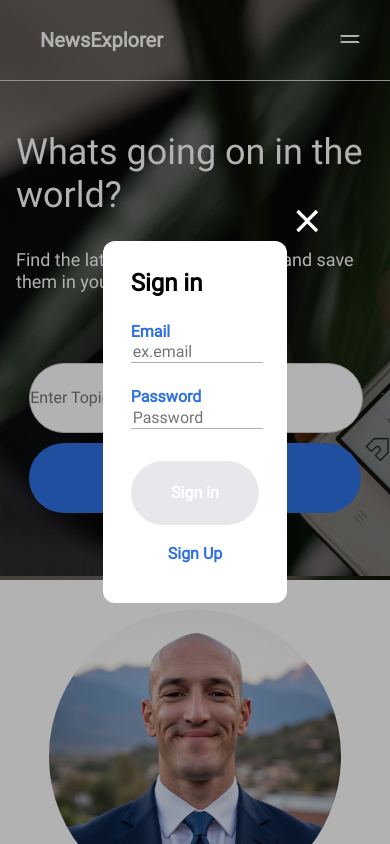
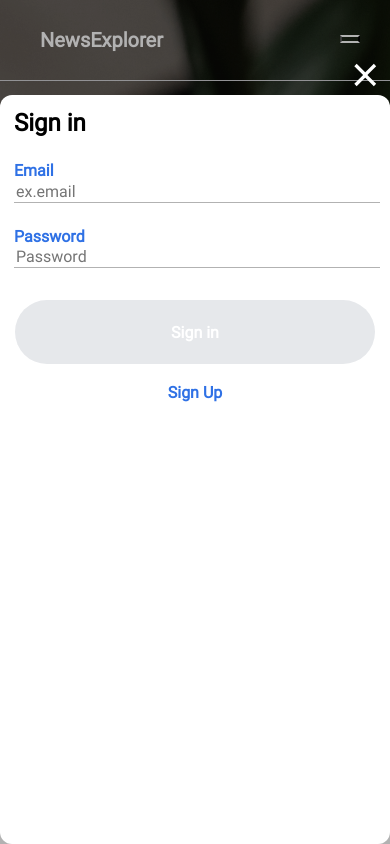
Before and after one commit to cole-essig/se_news_search, a React (Vite) app: page / in a window 390 px wide. Shown: the top 844 px of the page. Built offline with nearby package versions, Linux system fonts and the light colour scheme.

Commit message:
added modal styles for mobile, deleted unnecesssary comments, drilled appropiate info to display savedArticles nav properly

```diff
--- a/src/components/App/App.css
+++ b/src/components/App/App.css
@@ -13,7 +13,3 @@
   max-width: 100vw;
   width: 100%;
 }
-
-/* * {
-  outline: solid 1px red;
-} */
--- a/src/components/Header/Header.jsx
+++ b/src/components/Header/Header.jsx
@@ -4,7 +4,7 @@ import SearchForm from '../SearchForm/SearchForm';
 function Header({ isLoggedIn, signOut, fetchSearchResults, handleSignInClick }) {
     return (
       <header className='header'>
-        <NavBar isLoggedIn={isLoggedIn} signOut={signOut} isHome={true} signInClick={handleSignInClick} />
+        <NavBar isLoggedIn={isLoggedIn} signOut={signOut} isHome={true} signInClick={handleSignInClick} className={''} />
           <div className="header__text">
             <h1 className='header__title'>Whats going on in the world?</h1>
             <p className='header__subtitle'>Find the latest news on any topic and save them in your personal account</p>
--- a/src/components/ModalWithForm/ModalWithForm.css
+++ b/src/components/ModalWithForm/ModalWithForm.css
@@ -144,3 +144,16 @@ transition: visibility 0.25s, opacity 0.25s linear;
 visibility: visible;
 opacity: 1;
 }
+
+@media screen  and (max-width: 600px) {
+  .modal__content {
+    margin-top: auto;
+    max-width: 100vw;
+    min-height: 85vh;
+    padding: 14px 14px 18px;
+  }
+
+  .modal__close {
+    right: 40px;
+  }
+}
--- a/src/components/NavBar/NavBar.jsx
+++ b/src/components/NavBar/NavBar.jsx
@@ -4,7 +4,7 @@ import { Link } from 'react-router-dom';
 import { useContext } from "react";
 import { CurrentUserContext } from "../../utils/contexts/CurrentUserContext";
 
-function NavBar({ isLoggedIn, signOut, isHome, signInClick }) {
+function NavBar({ isLoggedIn, signOut, isHome, signInClick, className }) {
     const currentUser = useContext(CurrentUserContext);
     const [screenSize, setScreenSize] = useState(window.innerWidth < 600);
     const [dropDown, setDropDown] = useState(false);
@@ -34,7 +34,7 @@ function NavBar({ isLoggedIn, signOut, isHome, signInClick }) {
     return(
         <nav className={`nav ${screenSize && dropDown ? 'dropdown_black' : ''}`}>
             <div className='nav__static-link'>
-              <Link to='/' className={`nav__logo-home`}>
+              <Link to='/' className={`nav__logo-home ${!dropDown ? className : ''}`}>
                 NewsExplorer
               </Link>
             </div>
@@ -60,7 +60,7 @@ function NavBar({ isLoggedIn, signOut, isHome, signInClick }) {
                     </Link>
                     <Link
                       to='/saved-news'
-                      className='nav__saved-articles_mobile'
+                      className={`nav__saved-articles_mobile`}
                     >
                       Saved Articles
                     </Link>
@@ -101,13 +101,13 @@ function NavBar({ isLoggedIn, signOut, isHome, signInClick }) {
                   <>
                     <Link
                       to='/'
-                      className={`nav__home-link`}
+                      className={`nav__home-link ${className}`}
                     >
                       Home
                     </Link>
                     <Link
                       to='/saved-news'
-                      className={`nav__saved-articles`}
+                      className={`nav__saved-articles ${className}`}
                     >
                       Saved Articles
                     </Link>
@@ -116,7 +116,7 @@ function NavBar({ isLoggedIn, signOut, isHome, signInClick }) {
                     >
                       <div className='nav__user-div'>
                         <span
-                          className={`nav__user-text`}
+                          className={`nav__user-text ${className}`}
                         >
                           {currentUser.user}
                         </span>
--- a/src/components/SuccessModal/SuccessModal.css
+++ b/src/components/SuccessModal/SuccessModal.css
@@ -69,3 +69,16 @@
   font-weight: 700;
   font-size: 16px;
   }
+
+  @media screen  and (max-width: 600px) {
+    .modal__content {
+      margin-top: auto;
+      max-width: 100vw;
+      min-height: 85vh;
+      padding: 14px 14px 18px;
+    }
+
+    .modal__close {
+      right: 5px;
+    }
+  }
```
